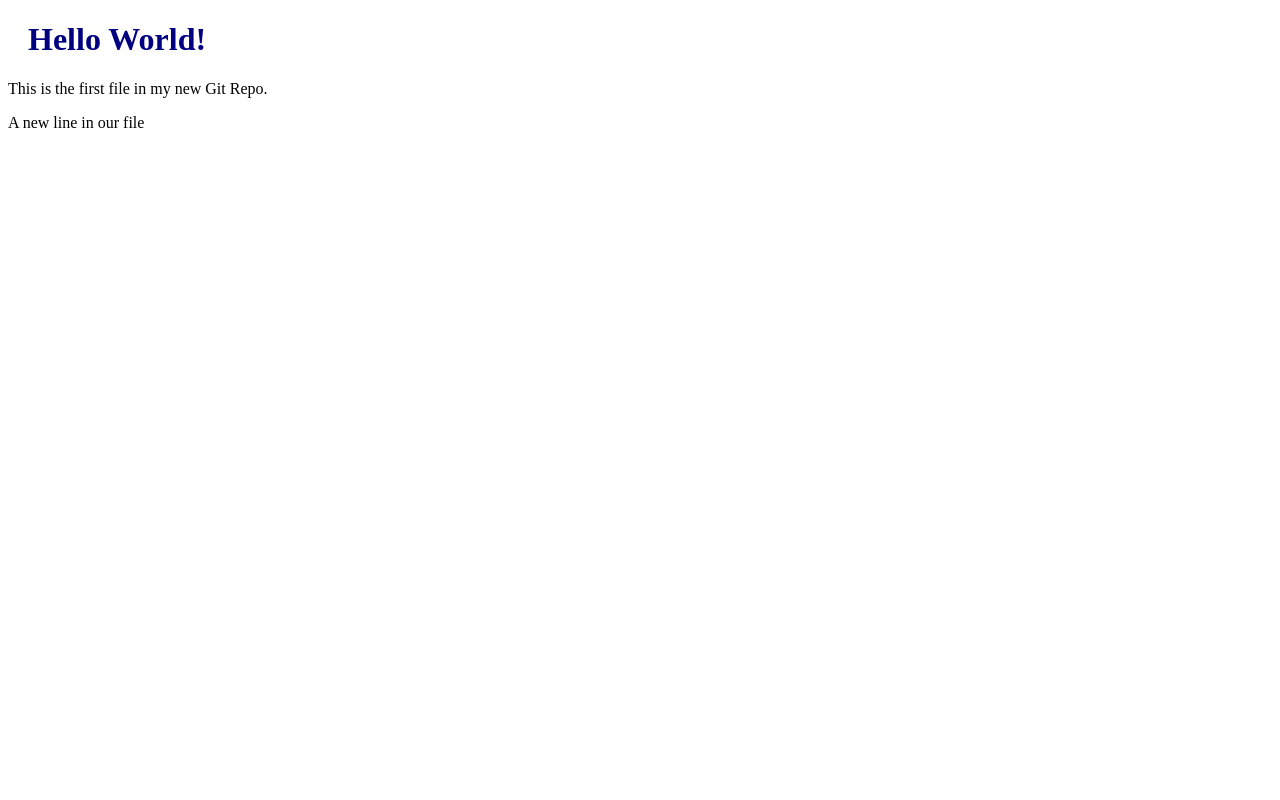
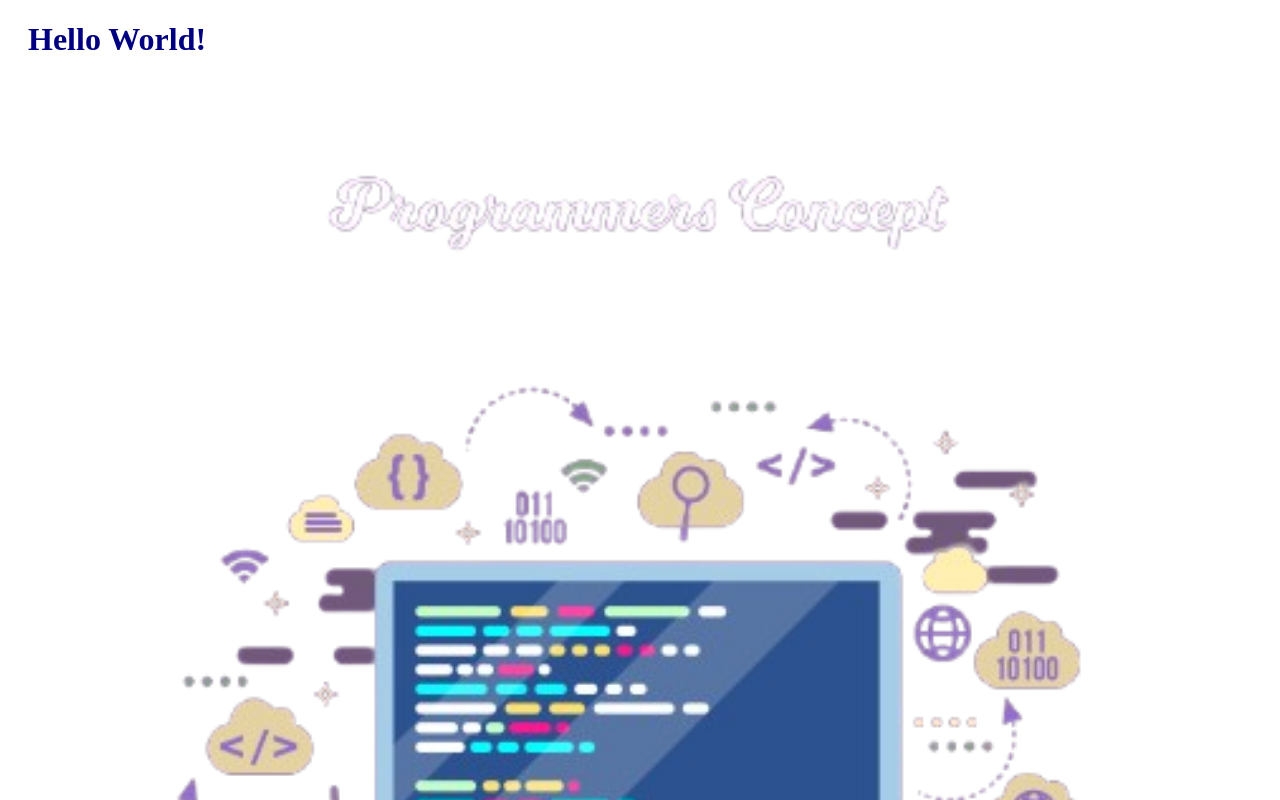
Before and after one commit to diegogutrivera-cloud/hello-world, a plain HTML site: page index.html in a window 1280 px wide. Shown: the top 800 px of the page. Drawn offline with Linux system fonts and the light colour scheme.

Commit message:
Added image to Hello World

```diff
--- a/index.html
+++ b/index.html
@@ -7,6 +7,7 @@
     <body>
 
         <h1>Hello World!</h1>
+        <div><img src="img_hello_world.jpg" alt="Hello World from Space" style="width: 100%;max-width: :960px"></div>
         <p>This is the first file in my new Git Repo.</p>
         <p>A new line in our file</p>
     </body>
```
Also changed, not shown: img_hello_world.jpg (added), 1 other file.
